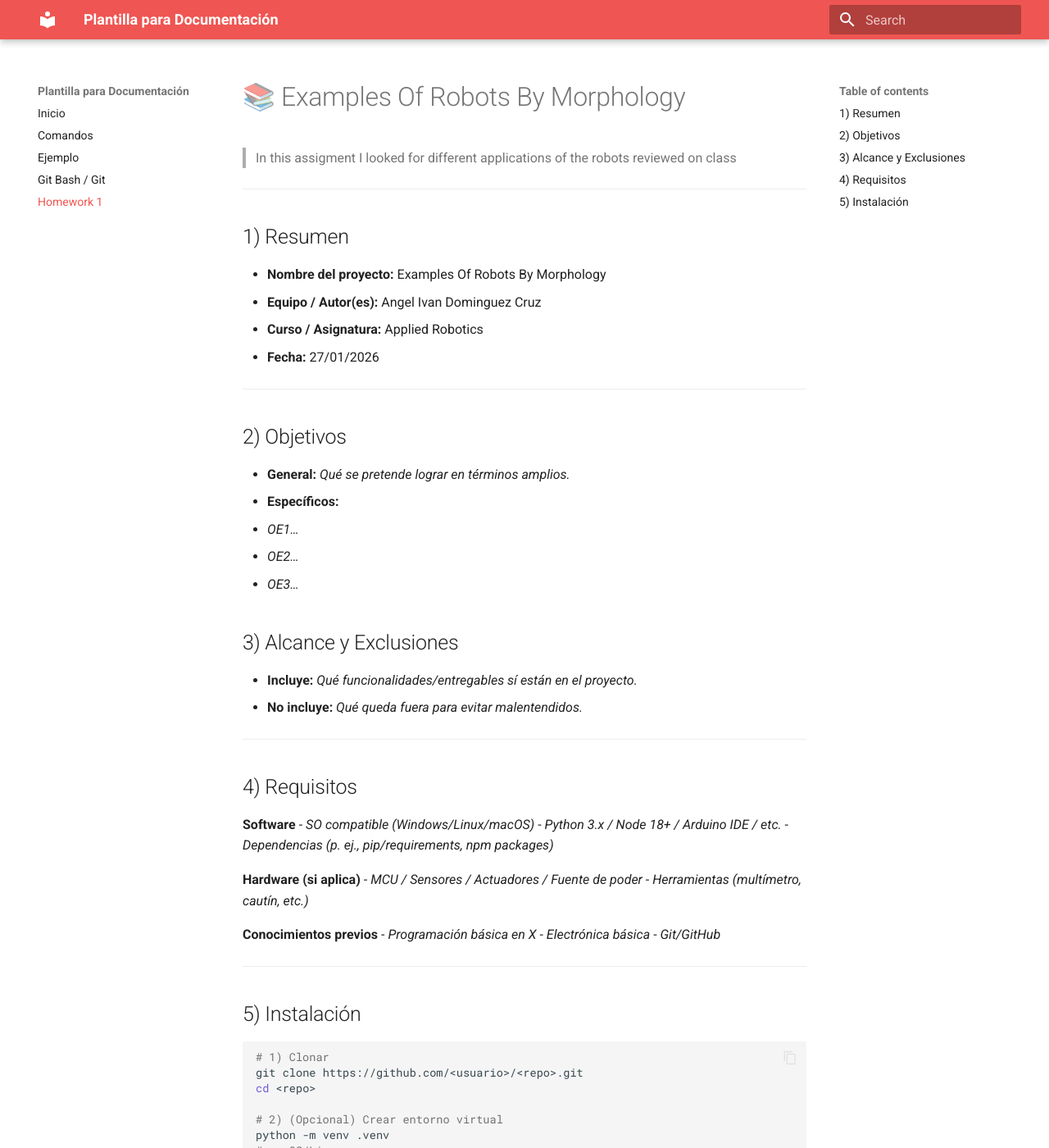
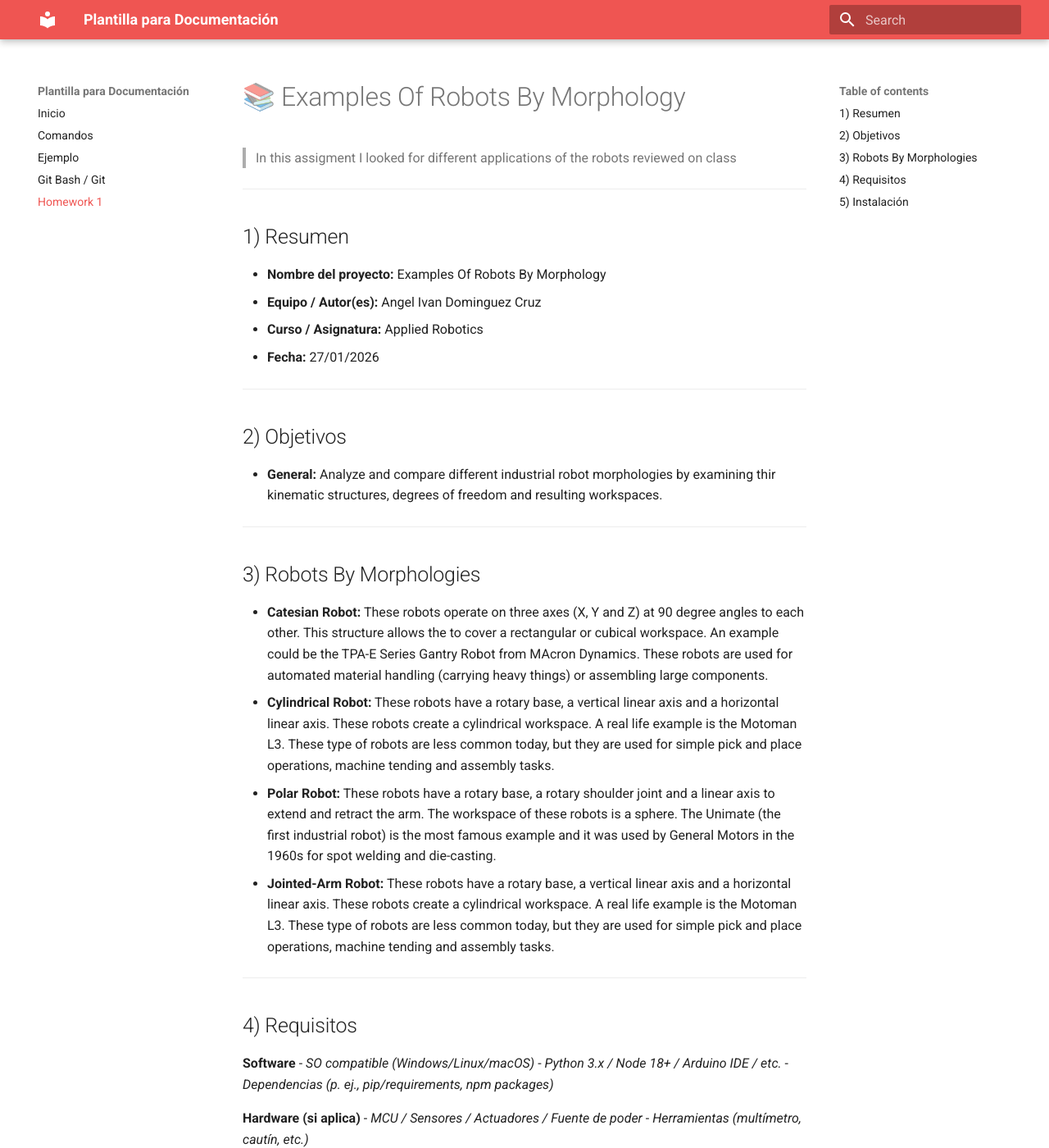
Before and after one commit to AngelDominguezCruz/RoboticaAplicadaAngelDom, an MkDocs documentation site: the page built from docs/examplesofrobots.md, in a window 1280 px wide and 1400 px high. Shown: the whole window at 82% size. Built offline with MkDocs 1.6.1 and Material for MkDocs 9.7.7, drawn with Linux system fonts in a browser that asks for light colours.

Commit message:
Segunda PRueba Robots morphology

```diff
--- a/docs/examplesofrobots.md
+++ b/docs/examplesofrobots.md
@@ -15,16 +15,16 @@
 
 ## 2) Objetivos
 
-- **General:** _Qué se pretende lograr en términos amplios._
-- **Específicos:**
-  - _OE1…_
-  - _OE2…_
-  - _OE3…_
+- **General:** Analyze and compare different industrial robot morphologies by examining thir kinematic structures, degrees of freedom and resulting workspaces.
 
-## 3) Alcance y Exclusiones
+---
 
-- **Incluye:** _Qué funcionalidades/entregables sí están en el proyecto._
-- **No incluye:** _Qué queda fuera para evitar malentendidos._
+## 3) Robots By Morphologies
+
+- **Catesian Robot:** These robots operate on three axes (X, Y and Z) at 90 degree angles to each other. This structure allows the to cover a rectangular or cubical workspace. An example could be the TPA-E Series Gantry Robot from MAcron Dynamics. These robots are used for automated material handling (carrying heavy things) or assembling large components.
+- **Cylindrical Robot:** These robots have a rotary base, a vertical linear axis and a horizontal linear axis. These robots create a cylindrical workspace. A real life example is the Motoman L3. These type of robots are less common today, but they are used for simple pick and place operations, machine tending and assembly tasks.
+- **Polar Robot:** These robots have a rotary base, a rotary shoulder joint and a linear axis to extend and retract the arm. The workspace of these robots is a sphere. The Unimate (the first industrial robot) is the most famous example and it was used by General Motors in the 1960s for spot welding and die-casting.
+- **Jointed-Arm Robot:** These robots have a rotary base, a vertical linear axis and a horizontal linear axis. These robots create a cylindrical workspace. A real life example is the Motoman L3. These type of robots are less common today, but they are used for simple pick and place operations, machine tending and assembly tasks.
 
 ---
 
```
